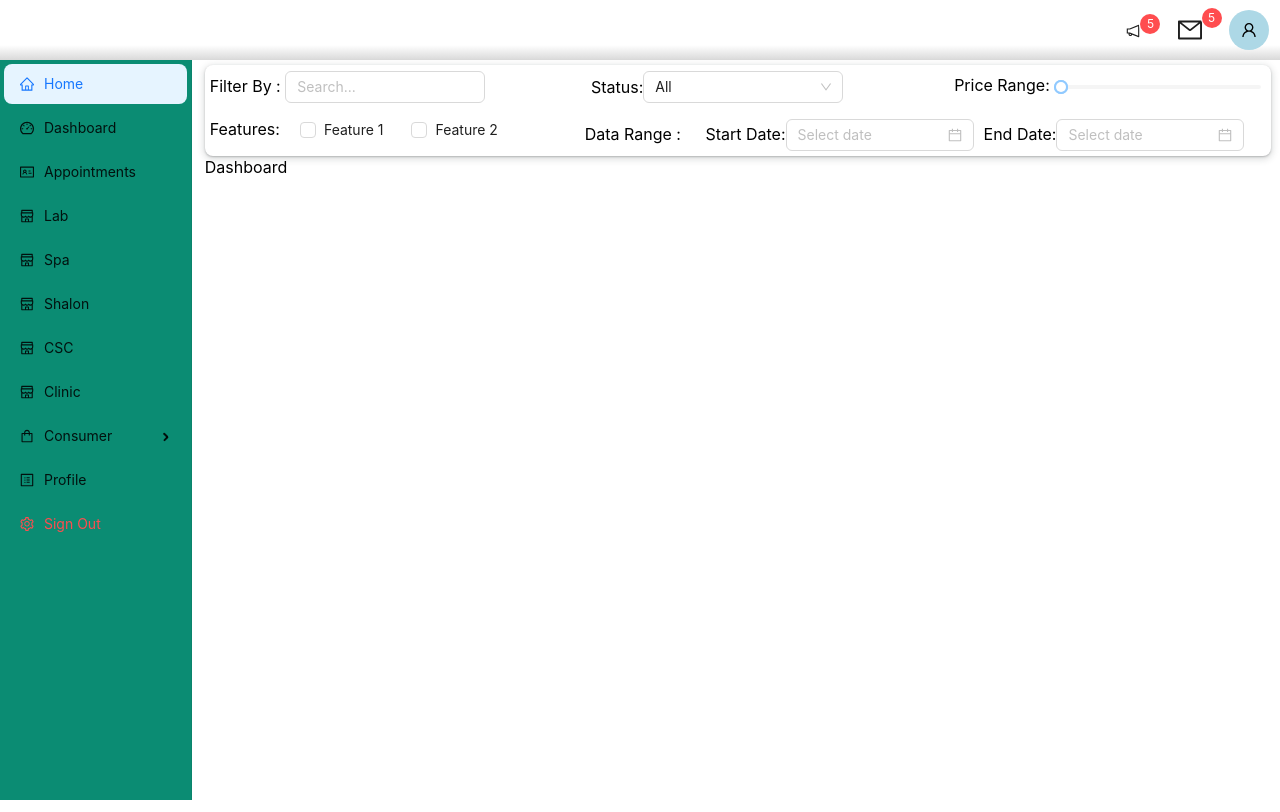
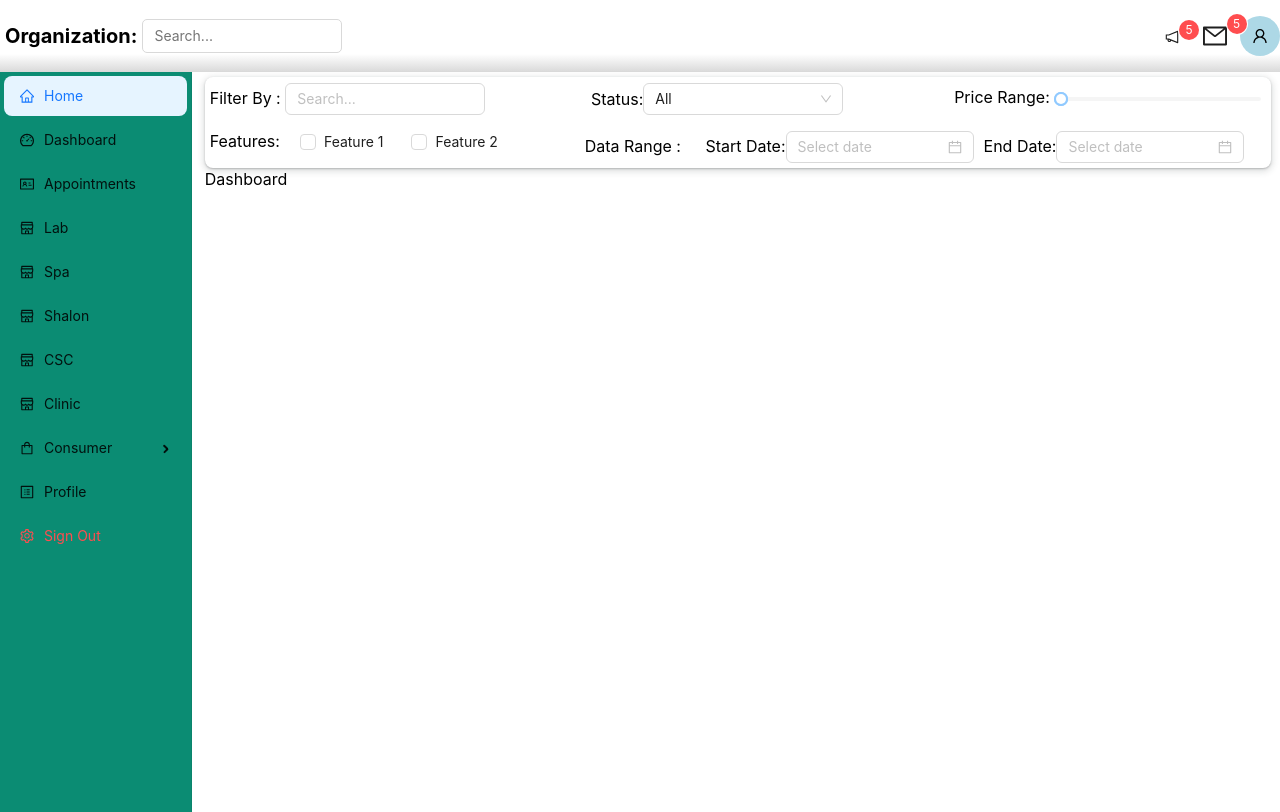
Before and after one commit to novatechnoligies/nova_admin_react, a React (Create React App) app in the folder admin/: page / in a window 1280 px wide. Both pictures are taken after typing "Sample", "Sample123" into the empty fields and a click on the button "Log in". Built offline with nearby package versions, Linux system fonts and the light colour scheme; no server answers.

Commit message:
Org-Search
Org search Option on Top Bar

```diff
--- a/admin/src/App.css
+++ b/admin/src/App.css
@@ -77,10 +77,30 @@
    height: 92.5vh;
 } */
 
-
+.organization-search {
+box-sizing: border-box;
+margin: 0;
+padding: 4px 11px;
+color: rgba(0, 0, 0, 0.88);
+font-size: 14px;
+line-height: 1.5714285714285714;
+list-style: none;
+font-family: -apple-system,BlinkMacSystemFont,'Segoe UI',Roboto,'Helvetica Neue',Arial,'Noto Sans',sans-serif,'Apple Color Emoji','Segoe UI Emoji','Segoe UI Symbol','Noto Color Emoji';
+position: relative;
+display: inline-block;
+width: 100%;
+min-width: 0;
+background-color: #ffffff;
+background-image: none;
+border-width: 1px;
+border-style: solid;
+border-color: #d9d9d9;
+border-radius: 6px;
+transition: all 0.2s;
+}
 
 .top-bar{
-  height: 7.52vh;
+  height: 9vh;
   background-image: linear-gradient(white 75%, #d9d9d9);
   width: 100%;
   /* position: fixed; */
@@ -89,6 +109,10 @@
   justify-content: flex-end;
   align-items: center;
   font-weight: bold;
+}
+
+.org-name {
+ display: fl;
 }
 .top_bar_icons{
  flex-basis:4% ;
--- a/admin/src/App.js
+++ b/admin/src/App.js
@@ -61,7 +61,14 @@ function App() {
 
 function Header({ onLogout }) {
   return (
-    <div  className="top-bar" >
+    <>
+    <div className="top-bar">
+      <div class="org-search-box" style={{justifyContent:'flex-start',display:"flex"}}>
+        <label for="s-bar" style={{fontSize:'20px', padding:'5px'}}>Organization:</label>
+        <input type="search" placeholder="Search..." name="org-bar" className="organization-search" value="" style={{width:'200px', borderRadius:'5px'}}/>
+      </div>
+
+      <div  className="top-bar">
       {/* <div>Header</div> */}
       <div className='top_bar_icons' >
         <Badge count='5' offset={[10, 0]}>
@@ -78,6 +85,8 @@ function Header({ onLogout }) {
       </div>
 
     </div>
+    </div>
+    </>
   );
 }
 
```
